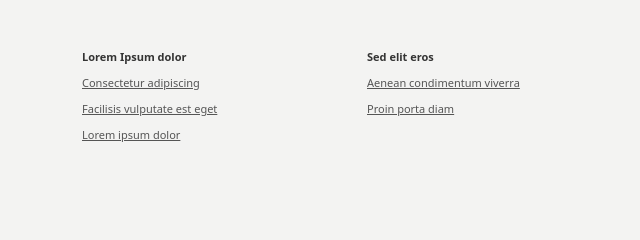
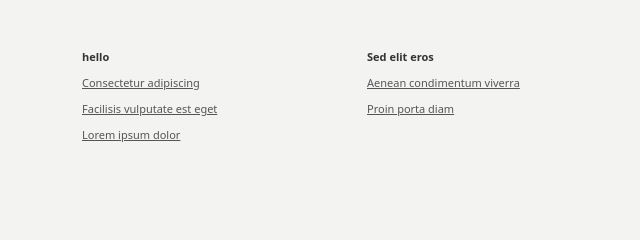
Before and after one commit to realityexpander/realityexpander.github.io, a plain HTML site: page index.html in a window 1280 px wide. Shown: the top 240 px of the page, 0-640 px from the left. Drawn offline with Linux system fonts and the light colour scheme.

Commit message:
Website update.

```diff
--- a/index.html
+++ b/index.html
@@ -15,7 +15,7 @@
         <div class="container">
             <div class="row">
                 <div class="col-6 col-md-3">
-                    <h4>Lorem Ipsum dolor</h4>
+                    <h4>hello</h4>
                     <ul class="footer-links">
                         <li><a href="#">Consectetur adipiscing</a></li>
                         <li><a href="#">Facilisis vulputate est eget</a></li>
```
Also changed, not shown: 3 other files.
